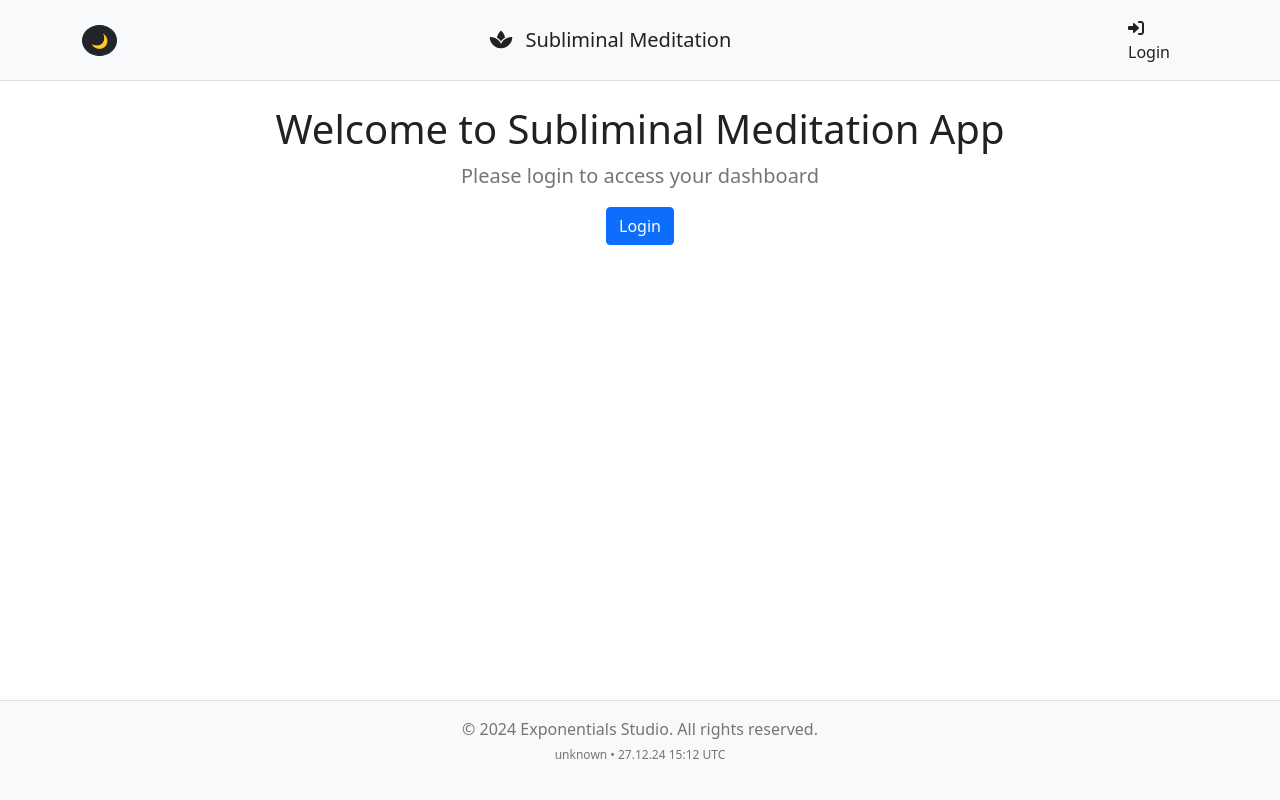
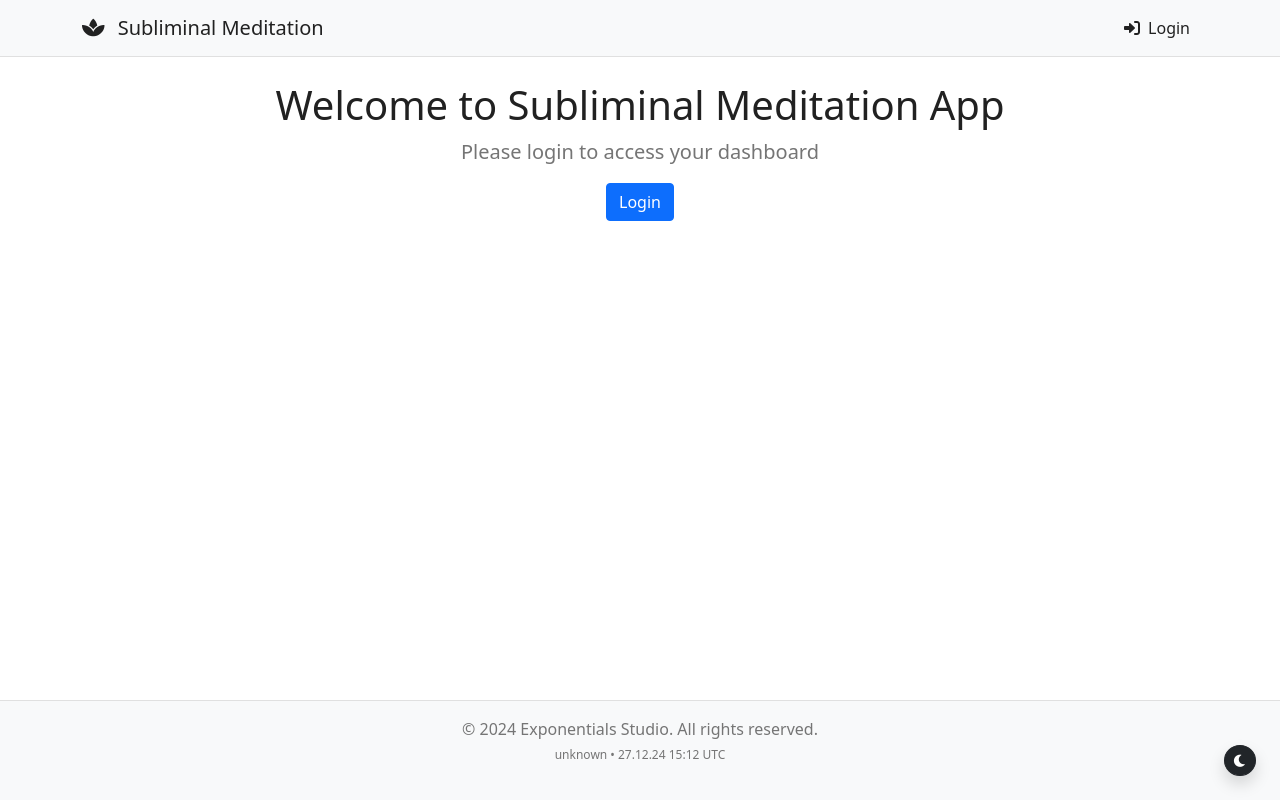
Before and after one commit to wizardsupreme/subliminal-meditation, a Flask app: page / in a window 1280 px wide. Run offline with Flask 3, Linux system fonts and the light colour scheme; some libraries are stand-ins or nearby versions.

Commit message:
fix: improve theme toggle with light/dark button styles and handle CodeQL timeouts

```diff
--- a/app/static/js/theme-switcher.js
+++ b/app/static/js/theme-switcher.js
@@ -58,10 +58,22 @@ class ThemeSwitcher {
     updateButtonIcon(theme) {
         const button = document.getElementById('theme-toggle');
         if (button) {
-            // Update button icon and aria-label
-            button.innerHTML = theme === 'dark'
-                ? '☀️'
-                : '🌙';
+            // Update button icon
+            const icon = theme === 'dark'
+                ? '<i class="fas fa-sun"></i>'
+                : '<i class="fas fa-moon"></i>';
+
+            // Update button classes
+            if (theme === 'dark') {
+                button.classList.remove('btn-dark');
+                button.classList.add('btn-light');
+            } else {
+                button.classList.remove('btn-light');
+                button.classList.add('btn-dark');
+            }
+
+            // Update icon and aria-label
+            button.innerHTML = icon;
             button.setAttribute('aria-label',
                 theme === 'dark'
                     ? 'Switch to light mode'
--- a/app/templates/base.html
+++ b/app/templates/base.html
@@ -97,48 +97,27 @@
     <!-- Navigation -->
     <nav class="navbar navbar-expand-lg navbar-light bg-light">
         <div class="container">
-            <div class="row w-100 align-items-center">
-                <!-- Theme Toggle (Left) -->
-                <div class="col-auto">
-                    <button id="theme-toggle"
-                            class="btn btn-dark btn-sm rounded-circle"
-                            aria-label="Toggle dark mode"
-                            data-bs-toggle="tooltip"
-                            data-bs-placement="bottom"
-                            title="Toggle theme"
-                            onclick="themeSwitcher.toggleTheme()">
-                        <i class="fas fa-moon"></i>
-                    </button>
-                </div>
-
-                <!-- Brand (Center) -->
-                <div class="col text-center">
-                    <a class="navbar-brand" href="{{ url_for('main.index') }}">
+            <!-- Brand (Left) -->
+            <a class="navbar-brand me-auto" href="{{ url_for('main.index') }}">
                 <i class="fas fa-spa me-2"></i>
                 Subliminal Meditation
             </a>
-                </div>
 
-                <!-- Hamburger Menu (Right) -->
-                <div class="col-auto">
-                    <button class="navbar-toggler" type="button" data-bs-toggle="collapse" data-bs-target="#navbarContent"
+            <!-- Hamburger Menu -->
+            <button class="navbar-toggler ms-2" type="button" data-bs-toggle="collapse" data-bs-target="#navbarContent"
                     aria-controls="navbarContent" aria-expanded="false" aria-label="Toggle navigation">
                 <span class="navbar-toggler-icon"></span>
             </button>
-                </div>
-            </div>
 
             <!-- Menu Content -->
             <div class="collapse navbar-collapse" id="navbarContent">
-                <ul class="navbar-nav ms-auto mb-2 mb-lg-0">
+                <ul class="navbar-nav ms-auto">
                     {% if session.get('user_id') %}
                     <li class="nav-item">
                         <a class="nav-link" href="{{ url_for('main.dashboard') }}">
                             <i class="fas fa-chart-line me-2"></i>Dashboard
                         </a>
                     </li>
-                    {% endif %}
-                    {% if session.get('user_id') %}
                     <li class="nav-item">
                         <a class="nav-link" href="{{ url_for('auth.logout') }}">
                             <i class="fas fa-sign-out-alt me-2"></i>Logout
@@ -174,6 +153,20 @@
         </div>
     </footer>
 
+    <!-- Theme Toggle -->
+    <div class="container">
+        <button id="theme-toggle"
+                class="btn btn-dark btn-sm rounded-circle position-fixed bottom-0 end-0 mb-4 me-4 shadow"
+                style="z-index: 1030;"
+                aria-label="Toggle dark mode"
+                data-bs-toggle="tooltip"
+                data-bs-placement="left"
+                title="Toggle theme"
+                onclick="themeSwitcher.toggleTheme()">
+            <i class="fas fa-moon"></i>
+        </button>
+    </div>
+
     <!-- Scripts -->
     <script src="https://cdn.jsdelivr.net/npm/bootstrap@5.1.3/dist/js/bootstrap.bundle.min.js"></script>
     <script src="{{ url_for('static', filename='js/main.js') }}"></script>
```
Also changed, not shown: 1 other file. Lines whose indentation alone changed are shown as unchanged.
